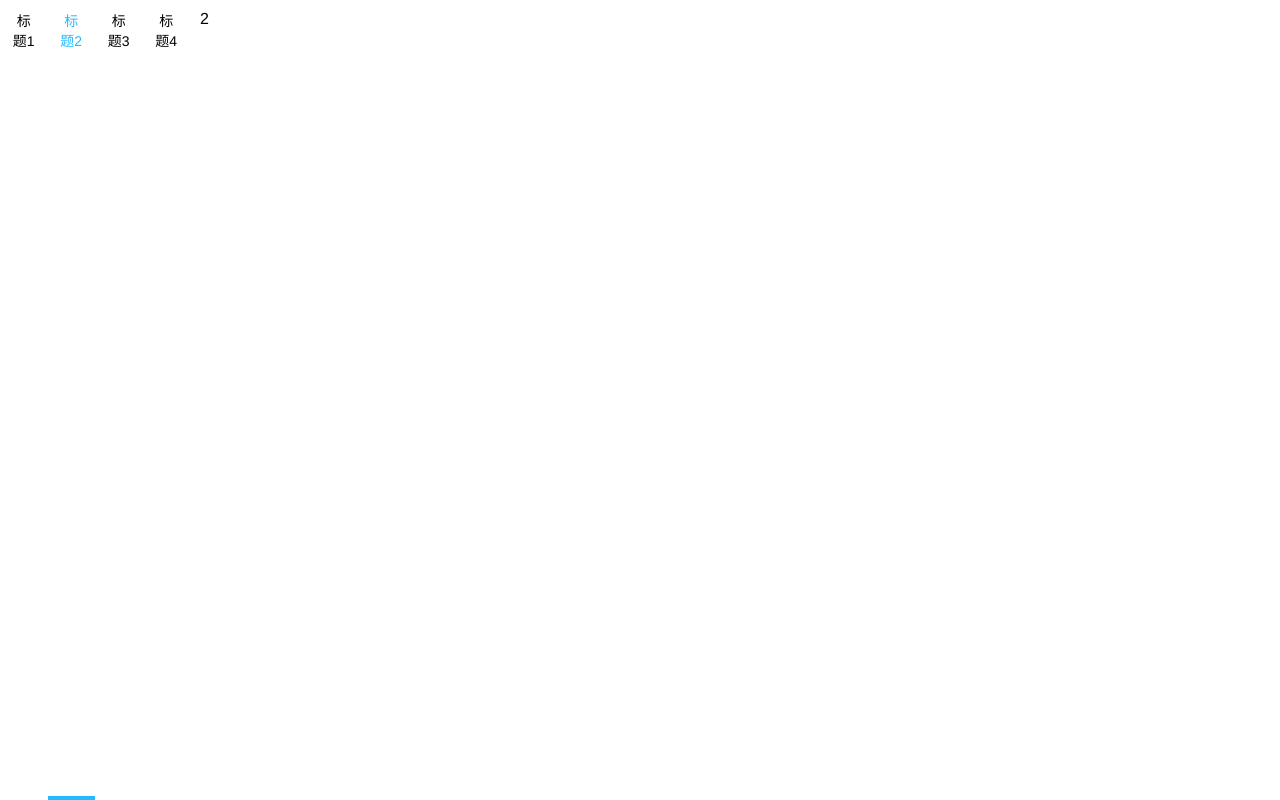
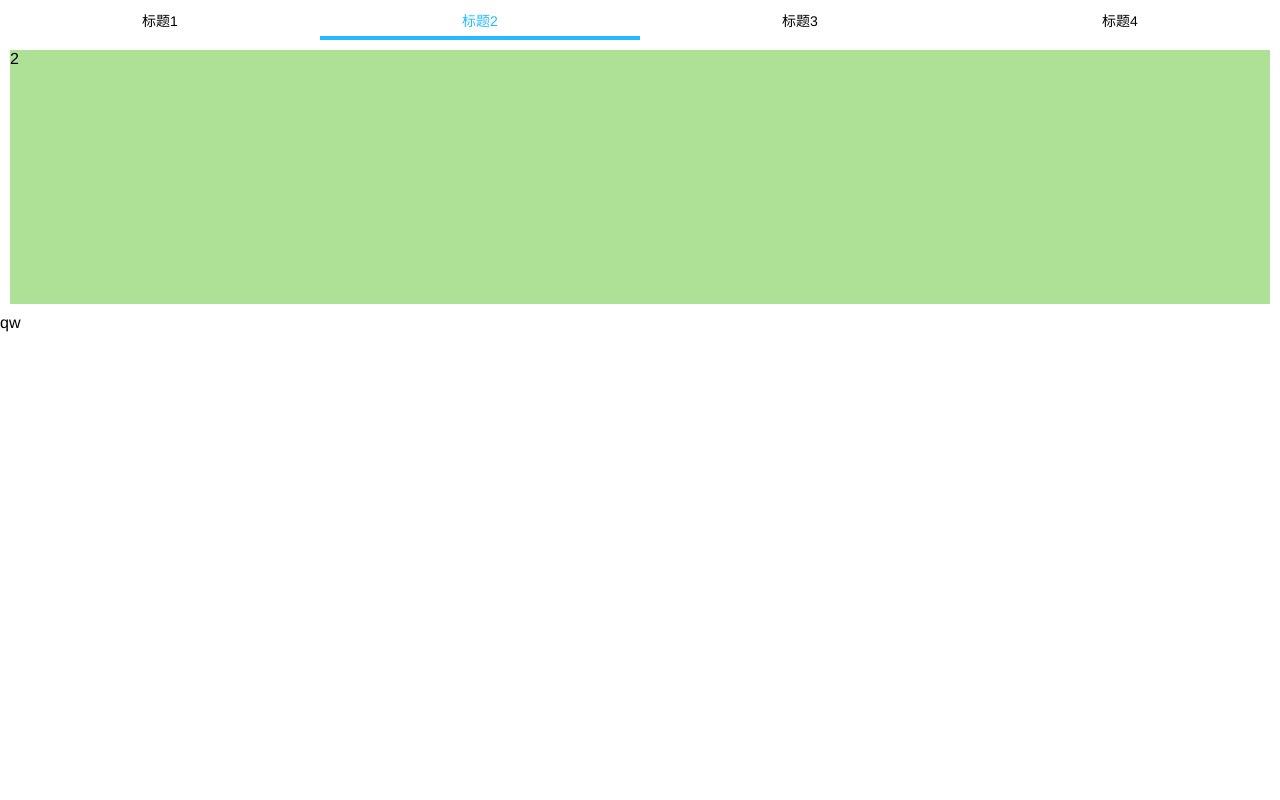
Before and after one commit to bobby1991qw/crab-tabs, a website: page index.html in a window 1280 px wide. Drawn offline with nearby package versions, Linux system fonts and the light colour scheme; files that its build step writes are made by us from their sources.

Commit message:
修复样式bug  修复重复点击tab时pane消失的bug

```diff
--- a/es6/crab-tabs.js
+++ b/es6/crab-tabs.js
@@ -200,7 +200,7 @@
 
                 if (utils.isMobile) {
                     // 移动端
-                    styles = styles.concat(`.crab-panes{ transform: translateX(${-data.activePane * 100}%) }`);
+                    styles = styles.concat(`.crab-panes{ transform: translateX(${-data.activePane * 101}%) }`);
                 } else {
                     // pc端
                     const direct = data.prevPane - data.activePane,
@@ -250,9 +250,10 @@
                 const headers = ui.headers;
                 headers.forEach((head, i) => {
                     utils.addEventListener(head, 'click', () => {
-                        console.log(1);
-                        data.changePane(i);
-                        ui.changePane();
+                        if (data.activePane !== i) {
+                            data.changePane(i);
+                            ui.changePane();
+                        }
                     });
                 });
 
--- a/index.html
+++ b/index.html
@@ -42,6 +42,7 @@
             </div>
         </div>
     </div>
+    <div>qw</div>
     <script src="./js/crab-tabs.js"></script>
     <script src="./index.js"></script>
 </body>
--- a/sass/crab-tabs.scss
+++ b/sass/crab-tabs.scss
@@ -3,7 +3,11 @@
     display: -webkit-flex;
     display: flex;
     position: relative;
-    height: 100%;
+    -webkit-flex-direction: column;
+    -moz-flex-direction: column;
+    -ms-flex-direction: column;
+    -o-flex-direction: column;
+    flex-direction:column;
     overflow: hidden;
 }
 
@@ -12,6 +16,10 @@
     font-size: 14px;
     position: relative;
     cursor: default;
+    -webkit-webkit-user-select: none;
+    -moz-webkit-user-select: none;
+    -ms-webkit-user-select: none;
+    -o-webkit-user-select: none;
 }
 
 .crab-tabs.mobile .crab-headers{
```
Also changed, not shown: dist/index.html, dist/index.js.
